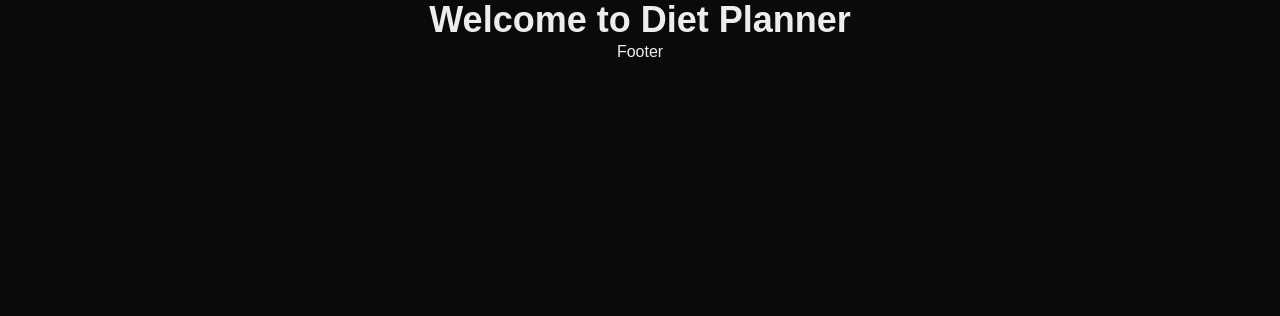
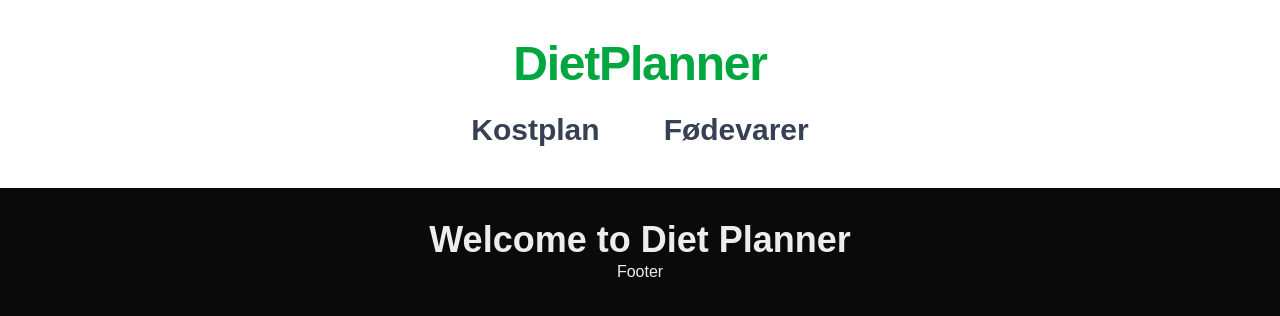
Before and after one commit to Nikolajkng/DietPlanner, a Next.js app in the folder diet-planner/: page / in a window 1280 px wide. Shown: the top 316 px of the page. Built offline with nearby package versions, Linux system fonts and the light colour scheme.

Commit message:
Changed Navbar routing

```diff
--- a/diet-planner/src/app/page.tsx
+++ b/diet-planner/src/app/page.tsx
@@ -1,18 +1,20 @@
 import Image from "next/image";
+import Navbar from "./components/navbar";
 
 export default function Home() {
   return (
+    <>
+      <Navbar />
       <div>
         <main>
           <div className="flex justify-around">
-          <h1 className="text-4xl font-bold">
-            Welcome to Diet Planner
-          </h1>
+            <h1 className="text-4xl font-bold">Welcome to Diet Planner</h1>
           </div>
         </main>
         <footer className="row-start-3 flex gap-[24px] flex-wrap items-center justify-center">
           Footer
         </footer>
       </div>
+    </>
   );
 }
```
Lines whose indentation alone changed are shown as unchanged.
